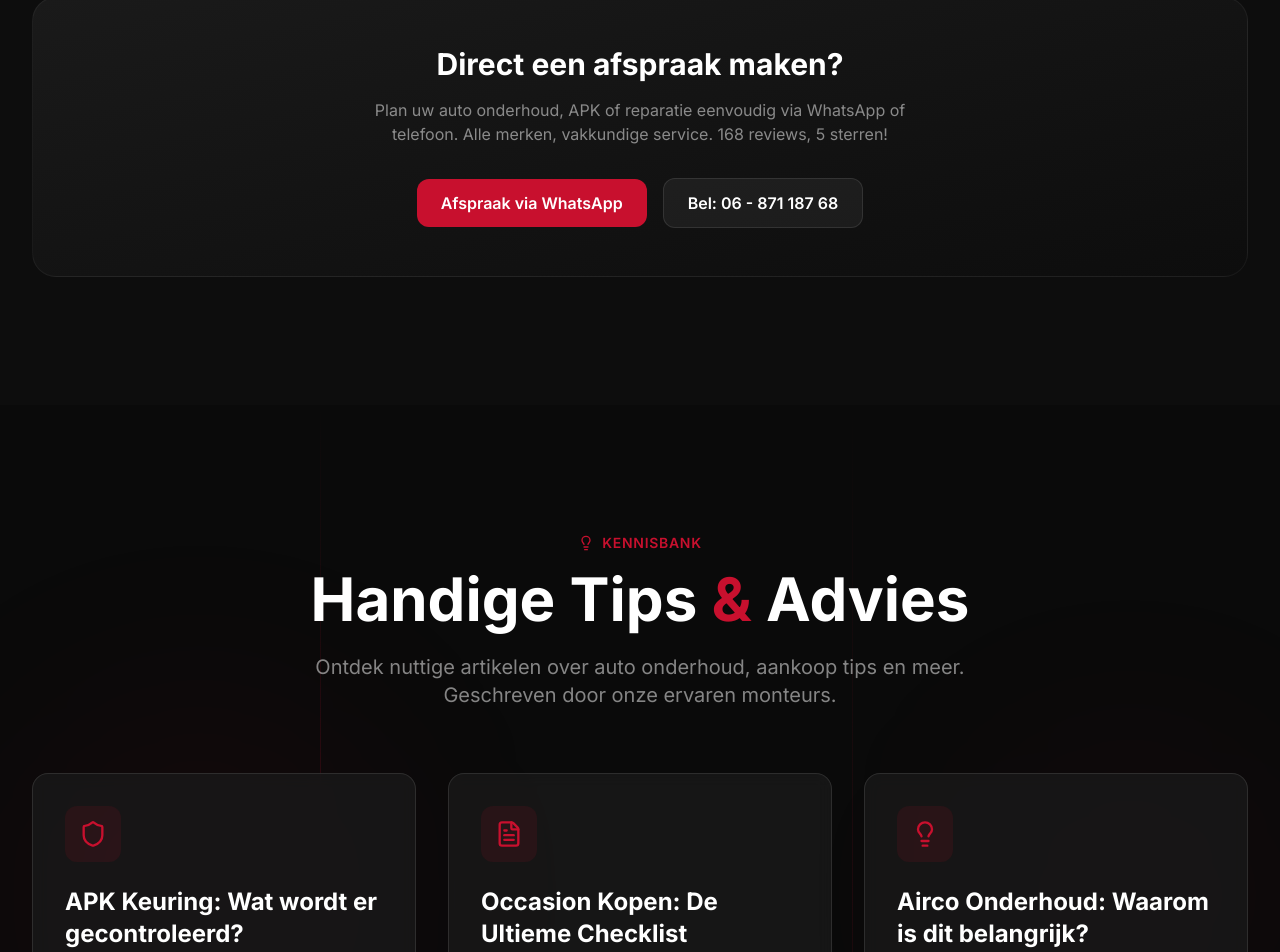
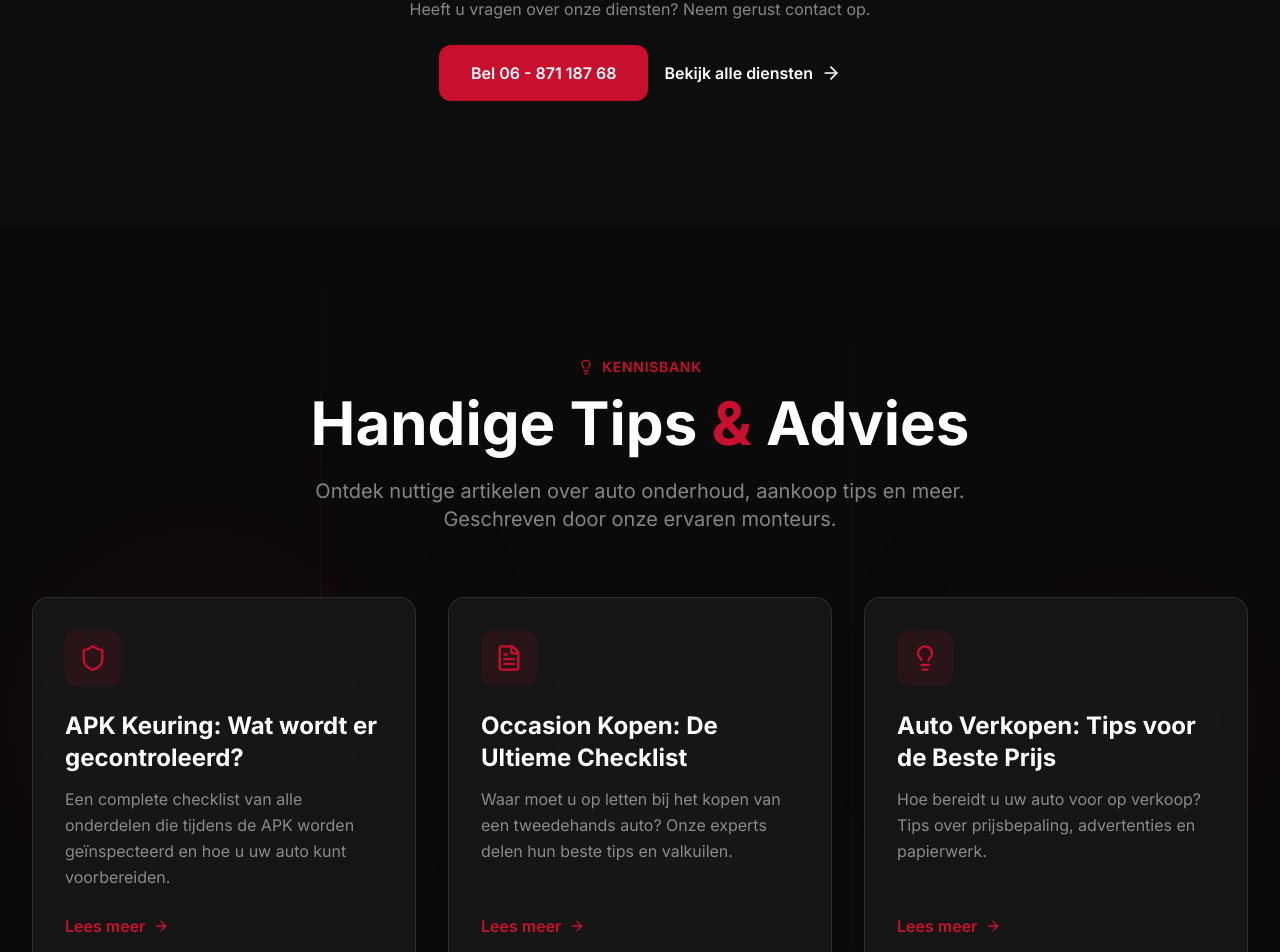
Before and after one commit to battletron1337gh/CarStoreCuijk, a Next.js app: page /CarStoreCuijk/homepage-v5 in a window 1280 px wide. Shown: the part 7039-7991 px from the top of the page. Built offline with nearby package versions, Linux system fonts and the light colour scheme.

Commit message:
Fix Services animaties + Tips sectie effecten

```diff
--- a/src/app/homepage-v5/page.tsx
+++ b/src/app/homepage-v5/page.tsx
@@ -401,18 +401,90 @@ const featuredTips = [
     title: 'Occasion Kopen: De Ultieme Checklist',
     excerpt: 'Waar moet u op letten bij het kopen van een tweedehands auto? Onze experts delen hun beste tips en valkuilen.',
     icon: FileText,
-    href: '/kennisbank/occasion-kopen-checklist',
+    href: '/kennisbank/waar-moet-je-op-letten-als-je-een-auto-koopt',
   },
   {
     id: 3,
-    title: 'Airco Onderhoud: Waarom is dit belangrijk?',
-    excerpt: 'Leer waarom regelmatig airco onderhoud essentieel is voor comfort, gezondheid en de levensduur van uw systeem.',
+    title: 'Auto Verkopen: Tips voor de Beste Prijs',
+    excerpt: 'Hoe bereidt u uw auto voor op verkoop? Tips over prijsbepaling, advertenties en papierwerk.',
     icon: Lightbulb,
-    href: '/kennisbank/airco-onderhoud-belangrijk',
+    href: '/kennisbank/waar-moet-je-op-letten-als-je-een-auto-verkoopt',
   },
 ];
 
+// Tip Card Component with animation
+function TipCard({ tip, index }: { tip: typeof featuredTips[0]; index: number }) {
+  const { ref, isInView } = useInView(0.15);
+
+  return (
+    <div
+      ref={ref}
+      className={`transition-all duration-600 ${
+        isInView
+          ? 'opacity-100 translate-y-0 scale-100'
+          : 'opacity-0 translate-y-10 scale-[0.95]'
+      }`}
+      style={{
+        transitionDelay: `${index * 100}ms`,
+        willChange: 'transform, opacity'
+      }}
+    >
+      <Link href={tip.href} className="group block h-full">
+        <div className="bg-[#1a1a1a]/80 backdrop-blur-sm rounded-2xl p-6 lg:p-8 border border-white/10 hover:border-[#c8102e]/50 transition-all duration-500 hover:shadow-2xl hover:shadow-[#c8102e]/10 hover:-translate-y-2 h-full flex flex-col">
+          {/* Icon with pulse effect */}
+          <div className={`w-14 h-14 bg-[#c8102e]/10 rounded-xl flex items-center justify-center mb-6 group-hover:bg-[#c8102e]/20 transition-all duration-500 ${isInView ? 'scale-100' : 'scale-90'}`}>
+            <tip.icon className="w-7 h-7 text-[#c8102e] group-hover:scale-110 transition-transform duration-300" />
+          </div>
+
+          {/* Content */}
+          <h3 className="text-xl lg:text-2xl font-bold text-white mb-3 group-hover:text-[#c8102e] transition-colors duration-300">
+            {tip.title}
+          </h3>
+          <p className="text-white/50 leading-relaxed mb-6 flex-grow">
+            {tip.excerpt}
+          </p>
+
+          {/* Read More Link with arrow animation */}
+          <div className="flex items-center gap-2 text-[#c8102e] font-semibold group-hover:gap-3 transition-all duration-300">
+            <span>Lees meer</span>
+            <ArrowRight className="w-4 h-4 group-hover:translate-x-1 transition-transform duration-300" />
+          </div>
+        </div>
+      </Link>
+    </div>
+  );
+}
+
+// Hook for intersection observer
+function useInView(threshold = 0.15) {
+  const ref = useRef<HTMLDivElement>(null);
+  const [isInView, setIsInView] = useState(false);
+
+  useEffect(() => {
+    const element = ref.current;
+    if (!element) return;
+
+    const observer = new IntersectionObserver(
+      ([entry]) => {
+        if (entry.isIntersecting) {
+          setIsInView(true);
+        } else {
+          setIsInView(false);
+        }
+      },
+      { threshold, rootMargin: '-50px' }
+    );
+
+    observer.observe(element);
+    return () => observer.disconnect();
+  }, [threshold]);
+
+  return { ref, isInView };
+}
+
 function TipsSection() {
+  const { ref: headerRef, isInView: headerInView } = useInView(0.2);
+
   return (
     <section className="py-20 lg:py-32 bg-[#0a0a0a] relative overflow-hidden">
       {/* Background Elements */}
@@ -427,96 +499,43 @@ function TipsSection() {
 
       <div className="max-w-7xl mx-auto px-4 sm:px-6 lg:px-8 relative z-10">
         {/* Section Header */}
-        <motion.div
-          initial={{ opacity: 0, y: 40 }}
-          whileInView={{ opacity: 1, y: 0 }}
-          viewport={{ once: true }}
-          transition={{ duration: 0.6 }}
-          className="text-center mb-16"
+        <div
+          ref={headerRef}
+          className={`text-center mb-16 transition-all duration-700 ${
+            headerInView ? 'opacity-100 translate-y-0' : 'opacity-90 translate-y-8'
+          }`}
+          style={{ willChange: 'transform, opacity' }}
         >
-          <motion.span
-            initial={{ opacity: 0, y: 20 }}
-            whileInView={{ opacity: 1, y: 0 }}
-            viewport={{ once: true }}
-            transition={{ duration: 0.5, delay: 0.1 }}
-            className="inline-flex items-center gap-2 text-[#c8102e] font-semibold text-sm uppercase tracking-wider mb-4"
-          >
+          <span className="inline-flex items-center gap-2 text-[#c8102e] font-semibold text-sm uppercase tracking-wider mb-4">
             <Lightbulb className="w-4 h-4" />
             Kennisbank
-          </motion.span>
-          <motion.h2
-            initial={{ opacity: 0, y: 30 }}
-            whileInView={{ opacity: 1, y: 0 }}
-            viewport={{ once: true }}
-            transition={{ duration: 0.6, delay: 0.2 }}
-            className="text-4xl sm:text-5xl lg:text-6xl font-bold text-white mb-6"
-          >
+          </span>
+          <h2 className="text-4xl sm:text-5xl lg:text-6xl font-bold text-white mb-6">
             Handige Tips <span className="text-[#c8102e]">&</span> Advies
-          </motion.h2>
-          <motion.p
-            initial={{ opacity: 0, y: 20 }}
-            whileInView={{ opacity: 1, y: 0 }}
-            viewport={{ once: true }}
-            transition={{ duration: 0.5, delay: 0.3 }}
-            className="text-lg lg:text-xl text-white/50 max-w-2xl mx-auto"
-          >
+          </h2>
+          <p className="text-lg lg:text-xl text-white/50 max-w-2xl mx-auto">
             Ontdek nuttige artikelen over auto onderhoud, aankoop tips en meer.
             Geschreven door onze ervaren monteurs.
-          </motion.p>
-        </motion.div>
+          </p>
+        </div>
 
         {/* Tips Cards Grid */}
         <div className="grid grid-cols-1 md:grid-cols-2 lg:grid-cols-3 gap-6 lg:gap-8 mb-12">
           {featuredTips.map((tip, index) => (
-            <motion.div
-              key={tip.id}
-              initial={{ opacity: 0, y: 30 }}
-              whileInView={{ opacity: 1, y: 0 }}
-              viewport={{ once: true }}
-              transition={{ duration: 0.5, delay: 0.1 * index }}
-            >
-              <Link href={tip.href} className="group block h-full">
-                <div className="bg-[#1a1a1a]/80 backdrop-blur-sm rounded-2xl p-6 lg:p-8 border border-white/10 hover:border-[#c8102e]/50 transition-all duration-300 hover:shadow-2xl hover:shadow-[#c8102e]/10 h-full flex flex-col">
-                  {/* Icon */}
-                  <div className="w-14 h-14 bg-[#c8102e]/10 rounded-xl flex items-center justify-center mb-6 group-hover:bg-[#c8102e]/20 transition-colors">
-                    <tip.icon className="w-7 h-7 text-[#c8102e]" />
-                  </div>
-
-                  {/* Content */}
-                  <h3 className="text-xl lg:text-2xl font-bold text-white mb-3 group-hover:text-[#c8102e] transition-colors">
-                    {tip.title}
-                  </h3>
-                  <p className="text-white/50 leading-relaxed mb-6 flex-grow">
-                    {tip.excerpt}
-                  </p>
-
-                  {/* Read More Link */}
-                  <div className="flex items-center gap-2 text-[#c8102e] font-semibold group-hover:gap-3 transition-all">
-                    <span>Lees meer</span>
-                    <ArrowRight className="w-4 h-4" />
-                  </div>
-                </div>
-              </Link>
-            </motion.div>
+            <TipCard key={tip.id} tip={tip} index={index} />
           ))}
         </div>
 
         {/* View All Button */}
-        <motion.div
-          initial={{ opacity: 0, y: 20 }}
-          whileInView={{ opacity: 1, y: 0 }}
-          viewport={{ once: true }}
-          transition={{ duration: 0.5, delay: 0.4 }}
-          className="text-center"
-        >
+        <div className="text-center">
           <Link
             href="/kennisbank"
-            className="group inline-flex items-center gap-3 bg-white/5 hover:bg-white/10 text-white border border-white/10 hover:border-[#c8102e]/50 px-8 py-4 rounded-xl font-semibold text-lg transition-all duration-300"
+            className="group inline-flex items-center gap-3 bg-white/5 hover:bg-white/10 text-white border border-white/10 hover:border-[#c8102e]/50 px-8 py-4 rounded-xl font-semibold text-lg transition-all duration-300 hover:shadow-lg hover:shadow-[#c8102e]/10"
           >
             Bekijk alle tips
             <ArrowRight className="w-5 h-5 group-hover:translate-x-1 transition-transform" />
           </Link>
-        </motion.div>
+        </div>
       </div>
     </section>
   );
--- a/src/components/Services.tsx
+++ b/src/components/Services.tsx
@@ -1,7 +1,7 @@
 'use client';
 
+import { useRef, useState, useEffect } from 'react';
 import Link from 'next/link';
-import { motion } from 'framer-motion';
 import {
   ClipboardCheck,
   Droplets,
@@ -22,42 +22,48 @@ const iconMap: Record<string, React.ReactNode> = {
   CarFront: <CarFront className="w-8 h-8" />,
 };
 
-export default function Services() {
+// Hook for intersection observer
+function useInView(threshold = 0.15) {
+  const ref = useRef<HTMLDivElement>(null);
+  const [isInView, setIsInView] = useState(false);
+  const [hasAnimated, setHasAnimated] = useState(false);
+
+  useEffect(() => {
+    const element = ref.current;
+    if (!element) return;
+
+    const observer = new IntersectionObserver(
+      ([entry]) => {
+        if (entry.isIntersecting) {
+          setIsInView(true);
+          setHasAnimated(true);
+        } else {
+          setIsInView(false);
+        }
+      },
+      { threshold, rootMargin: '-50px' }
+    );
+
+    observer.observe(element);
+    return () => observer.disconnect();
+  }, [threshold]);
+
+  return { ref, isInView, hasAnimated };
+}
+
+function ServiceCard({ service, index }: { service: typeof services[0]; index: number }) {
+  const { ref, isInView } = useInView(0.15);
+
   return (
-    <section className="py-20 lg:py-32 bg-[#0d0d0d]">
-      <div className="max-w-7xl mx-auto px-4 sm:px-6 lg:px-8">
-        {/* Header */}
-        <motion.div
-          initial={{ opacity: 0.01, y: 30 }}
-          whileInView={{ opacity: 1, y: 0 }}
-          viewport={{ once: false, amount: 0.2, margin: "-50px" }}
-          transition={{ duration: 0.5 }}
-          style={{ willChange: 'transform, opacity', transform: 'translateZ(0)' }}
-          className="text-center mb-16"
-        >
-          <span className="inline-block text-[#c8102e] font-semibold text-sm uppercase tracking-wider mb-4">
-            Onderhoud & Service
-          </span>
-          <h2 className="text-3xl sm:text-4xl lg:text-5xl font-bold text-white mb-6">
-            Auto Onderhoud & Reparatie Cuijk
-          </h2>
-          <p className="text-lg text-white/50 max-w-2xl mx-auto">
-            Professioneel auto onderhoud voor alle merken. APK, kleine en grote beurt,
-            distributieriem, koppeling, remblokken. 168 reviews, 5 sterren.
-          </p>
-        </motion.div>
-
-        {/* Services Grid */}
-        <div className="grid grid-cols-1 md:grid-cols-2 lg:grid-cols-3 gap-6 lg:gap-8">
-          {services.map((service, index) => (
-            <motion.div
-              key={service.id}
-              initial={{ opacity: 0.01, y: 30 }}
-              whileInView={{ opacity: 1, y: 0 }}
-              viewport={{ once: false, amount: 0.2, margin: "-50px" }}
-              transition={{ duration: 0.5, delay: index * 0.1 }}
-              style={{ willChange: 'transform, opacity', transform: 'translateZ(0)' }}
-              className="group bg-[#1a1a1a] rounded-2xl p-8 border border-white/5 hover:border-[#c8102e]/30 transition-all duration-300 hover:-translate-y-1"
+    <div
+      ref={ref}
+      className={`group bg-[#1a1a1a] rounded-2xl p-8 border border-white/5 hover:border-[#c8102e]/30 transition-all duration-500 hover:-translate-y-1 ${
+        isInView ? 'opacity-100 translate-y-0 scale-100' : 'opacity-90 translate-y-5 scale-[0.98]'
+      }`}
+      style={{
+        transitionDelay: `${index * 80}ms`,
+        willChange: 'transform, opacity'
+      }}
     >
       {/* Icon */}
       <div className="w-16 h-16 bg-[#c8102e]/10 text-[#c8102e] rounded-2xl flex items-center justify-center mb-6 group-hover:bg-[#c8102e] group-hover:text-white transition-colors duration-300">
@@ -100,43 +106,64 @@ export default function Services() {
         Meer info
         <ArrowRight className="w-4 h-4 group-hover:translate-x-1 transition-transform" />
       </Link>
-            </motion.div>
+    </div>
+  );
+}
+
+export default function Services() {
+  const { ref: headerRef, isInView: headerInView } = useInView(0.3);
+
+  return (
+    <section className="py-20 lg:py-32 bg-[#0d0d0d]">
+      <div className="max-w-7xl mx-auto px-4 sm:px-6 lg:px-8">
+        {/* Header */}
+        <div
+          ref={headerRef}
+          className={`text-center mb-16 transition-all duration-600 ${
+            headerInView ? 'opacity-100 translate-y-0' : 'opacity-90 translate-y-5'
+          }`}
+          style={{ willChange: 'transform, opacity' }}
+        >
+          <span className="inline-block text-[#c8102e] font-semibold text-sm uppercase tracking-wider mb-4">
+            Onderhoud & Service
+          </span>
+          <h2 className="text-3xl sm:text-4xl lg:text-5xl font-bold text-white mb-6">
+            Auto Onderhoud & Reparatie Cuijk
+          </h2>
+          <p className="text-lg text-white/50 max-w-2xl mx-auto">
+            Professioneel auto onderhoud voor alle merken. APK, kleine en grote beurt,
+            distributieriem, koppeling, remblokken. 168 reviews, 5 sterren.
+          </p>
+        </div>
+
+        {/* Services Grid */}
+        <div className="grid grid-cols-1 md:grid-cols-2 lg:grid-cols-3 gap-6 lg:gap-8">
+          {services.map((service, index) => (
+            <ServiceCard key={service.id} service={service} index={index} />
           ))}
         </div>
 
         {/* CTA Section */}
-        <motion.div
-          initial={{ opacity: 0.01, y: 30 }}
-          whileInView={{ opacity: 1, y: 0 }}
-          viewport={{ once: false, amount: 0.2, margin: "-50px" }}
-          transition={{ duration: 0.5, delay: 0.2 }}
-          style={{ willChange: 'transform, opacity', transform: 'translateZ(0)' }}
-          className="mt-16 text-center bg-gradient-to-br from-[#1a1a1a] to-[#0d0d0d] rounded-3xl p-8 lg:p-12 border border-white/5"
-        >
-          <h3 className="text-2xl lg:text-3xl font-bold text-white mb-4">
-            Direct een afspraak maken?
-          </h3>
-          <p className="text-white/50 mb-8 max-w-xl mx-auto">
-            Plan uw auto onderhoud, APK of reparatie eenvoudig via WhatsApp of telefoon.
-            Alle merken, vakkundige service. 168 reviews, 5 sterren!
+        <div className="mt-16 text-center">
+          <p className="text-white/50 mb-6">
+            Heeft u vragen over onze diensten? Neem gerust contact op.
           </p>
           <div className="flex flex-col sm:flex-row items-center justify-center gap-4">
-            <a
-              href="https://wa.me/31612345678"
-              target="_blank"
-              rel="noopener noreferrer"
-              className="flex items-center gap-2 bg-[#c8102e] hover:bg-[#a00d24] text-white px-6 py-3 rounded-xl font-semibold transition-all duration-300"
+            <Link
+              href={`tel:${contactInfo.telefoon.replace(/\s|-/g, '')}`}
+              className="inline-flex items-center gap-2 bg-[#c8102e] hover:bg-[#a00d24] text-white px-8 py-4 rounded-xl font-semibold transition-colors"
             >
-              Afspraak via WhatsApp
-            </a>
-            <a
-              href={`tel:${contactInfo.telefoon.replace(/\s|-/g, '')}`}
-              className="flex items-center gap-2 bg-white/5 hover:bg-white/10 text-white border border-white/10 px-6 py-3 rounded-xl font-semibold transition-all duration-300"
+              Bel {contactInfo.telefoon}
+            </Link>
+            <Link
+              href="/onderhoud"
+              className="inline-flex items-center gap-2 text-white font-semibold hover:text-[#c8102e] transition-colors"
             >
-              Bel: {contactInfo.telefoon}
-            </a>
+              Bekijk alle diensten
+              <ArrowRight className="w-5 h-5" />
+            </Link>
           </div>
-        </motion.div>
+        </div>
       </div>
     </section>
   );
```
Also changed, not shown: 345 other files (tests, documents, lock files or other folders). Lines whose indentation alone changed are shown as unchanged.
